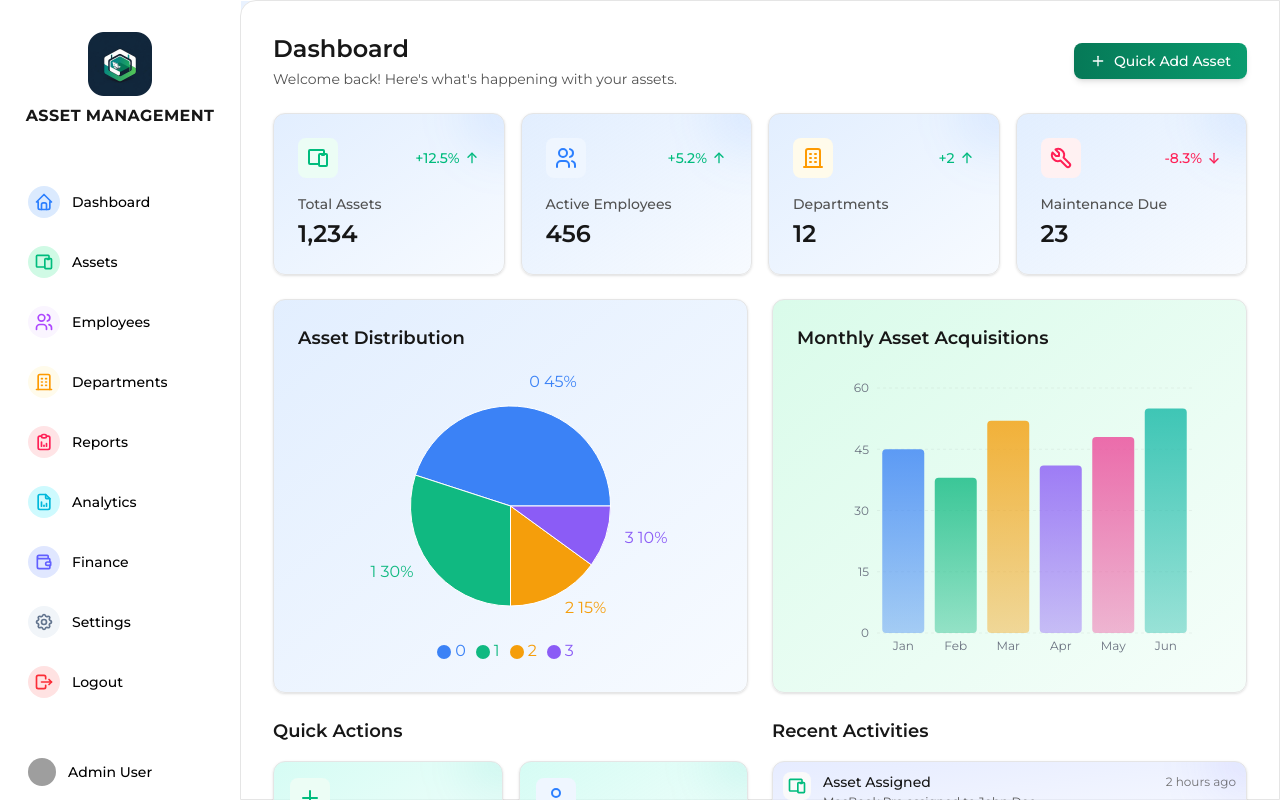
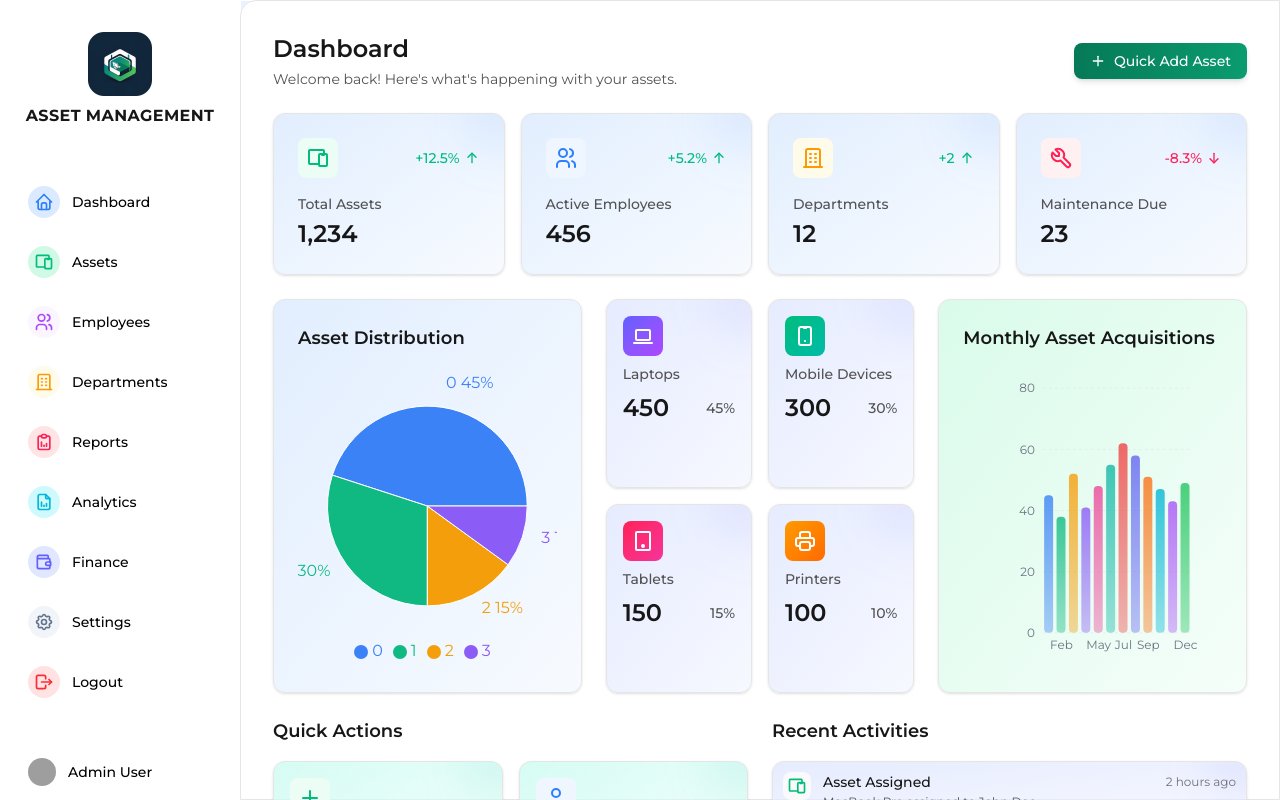
Before and after one commit to Huq007/nextjs-asset-management, a Next.js app: page / in a window 1280 px wide. Built offline with nearby package versions, Linux system fonts and the light colour scheme; grey boxes are pictures that could not be loaded.

Commit message:
dashboard ui updated

```diff
--- a/src/app/page.tsx
+++ b/src/app/page.tsx
@@ -186,6 +186,12 @@ export default function Page() {
     { name: "Apr", value: 41, color: "#8B5CF6" },
     { name: "May", value: 48, color: "#EC4899" },
     { name: "Jun", value: 55, color: "#14B8A6" },
+    { name: "Jul", value: 62, color: "#EF4444" },
+    { name: "Aug", value: 58, color: "#6366F1" },
+    { name: "Sep", value: 51, color: "#F97316" },
+    { name: "Oct", value: 47, color: "#06B6D4" },
+    { name: "Nov", value: 43, color: "#A855F7" },
+    { name: "Dec", value: 49, color: "#22C55E" }
   ];
 
   const CHART_COLORS = [
@@ -195,6 +201,12 @@ export default function Page() {
     "#8B5CF6", // Purple
     "#EC4899", // Pink
     "#14B8A6", // Teal
+    "#EF4444", // Red
+    "#6366F1", // Indigo
+    "#F97316", // Orange
+    "#06B6D4", // Cyan
+    "#A855F7", // Violet
+    "#22C55E"  // Emerald
   ];
 
   const CustomBar = (props: BarProps) => {
@@ -336,7 +348,7 @@ export default function Page() {
       </div>
 
       {/* Charts Section */}
-      <div className="grid grid-cols-1 gap-6 lg:grid-cols-2">
+      <div className="grid grid-cols-1 gap-6 lg:grid-cols-3">
         {/* Asset Distribution Pie Chart */}
         <motion.div
           initial={{ opacity: 0, y: 20 }}
@@ -375,6 +387,40 @@ export default function Page() {
             </ResponsiveContainer>
           </div>
         </motion.div>
+
+        {/* Asset Distribution Cards */}
+        <div className="grid grid-cols-2 gap-4">
+          {assetDistribution.map((asset, idx) => (
+            <motion.div
+              key={idx}
+              initial={{ opacity: 0, y: 20 }}
+              animate={{ opacity: 1, y: 0 }}
+              transition={{ duration: 0.3, delay: idx * 0.1 }}
+              className="group relative flex flex-col gap-2 overflow-hidden rounded-xl border border-neutral-200 bg-gradient-to-br from-indigo-100/80 to-indigo-50/50 p-4 shadow-sm transition-all duration-300 hover:shadow-md dark:from-indigo-900/40 dark:to-indigo-800/30 dark:border-neutral-700"
+            >
+              <div className="absolute inset-0 -z-10 bg-gradient-to-br from-indigo-200/50 to-indigo-100/50 opacity-0 transition-opacity duration-300 group-hover:opacity-100 dark:from-indigo-800/50 dark:to-indigo-900/50" />
+              <div className="absolute -right-10 -top-10 h-20 w-20 rounded-full bg-gradient-to-br from-indigo-500/10 to-indigo-400/10 blur-xl transition-all duration-300 group-hover:scale-150 dark:from-indigo-500/20 dark:to-indigo-400/20" />
+              <div
+                className={`flex h-10 w-10 items-center justify-center rounded-lg bg-gradient-to-br ${asset.color} transition-all duration-300 group-hover:scale-110 group-hover:shadow-lg`}
+              >
+                {asset.icon}
+              </div>
+              <div>
+                <h3 className="text-sm font-medium text-neutral-600 dark:text-neutral-400">
+                  {asset.category}
+                </h3>
+                <div className="mt-2 flex items-center justify-between">
+                  <p className="text-2xl font-semibold text-neutral-900 dark:text-white">
+                    {asset.count}
+                  </p>
+                  <span className="text-sm font-medium text-neutral-600 dark:text-neutral-400">
+                    {asset.percentage}%
+                  </span>
+                </div>
+              </div>
+            </motion.div>
+          ))}
+        </div>
 
         {/* Monthly Asset Acquisitions Bar Chart */}
         <motion.div
@@ -500,45 +546,6 @@ export default function Page() {
           </div>
         </div>
       </div>
-
-      {/* Asset Distribution Cards */}
-      <div className="mt-12 flex flex-col gap-4">
-        <h2 className="text-lg font-semibold text-neutral-900 dark:text-white">
-          Asset Distribution
-        </h2>
-        <div className="grid grid-cols-1 gap-4 sm:grid-cols-2 lg:grid-cols-4">
-          {assetDistribution.map((asset, idx) => (
-            <motion.div
-              key={idx}
-              initial={{ opacity: 0, y: 20 }}
-              animate={{ opacity: 1, y: 0 }}
-              transition={{ duration: 0.3, delay: idx * 0.1 }}
-              className="group relative flex flex-col gap-2 overflow-hidden rounded-xl border border-neutral-200 bg-gradient-to-br from-indigo-100/80 to-indigo-50/50 p-4 shadow-sm transition-all duration-300 hover:shadow-md dark:from-indigo-900/40 dark:to-indigo-800/30 dark:border-neutral-700"
-            >
-              <div className="absolute inset-0 -z-10 bg-gradient-to-br from-indigo-200/50 to-indigo-100/50 opacity-0 transition-opacity duration-300 group-hover:opacity-100 dark:from-indigo-800/50 dark:to-indigo-900/50" />
-              <div className="absolute -right-10 -top-10 h-20 w-20 rounded-full bg-gradient-to-br from-indigo-500/10 to-indigo-400/10 blur-xl transition-all duration-300 group-hover:scale-150 dark:from-indigo-500/20 dark:to-indigo-400/20" />
-              <div
-                className={`flex h-10 w-10 items-center justify-center rounded-lg bg-gradient-to-br ${asset.color} transition-all duration-300 group-hover:scale-110 group-hover:shadow-lg`}
-              >
-                {asset.icon}
-              </div>
-              <div>
-                <h3 className="text-sm font-medium text-neutral-600 dark:text-neutral-400">
-                  {asset.category}
-                </h3>
-                <div className="mt-2 flex items-center justify-between">
-                  <p className="text-2xl font-semibold text-neutral-900 dark:text-white">
-                    {asset.count}
-                  </p>
-                  <span className="text-sm font-medium text-neutral-600 dark:text-neutral-400">
-                    {asset.percentage}%
-                  </span>
-                </div>
-              </div>
-            </motion.div>
-          ))}
-        </div>
-      </div>
     </div>
   );
 }
```
